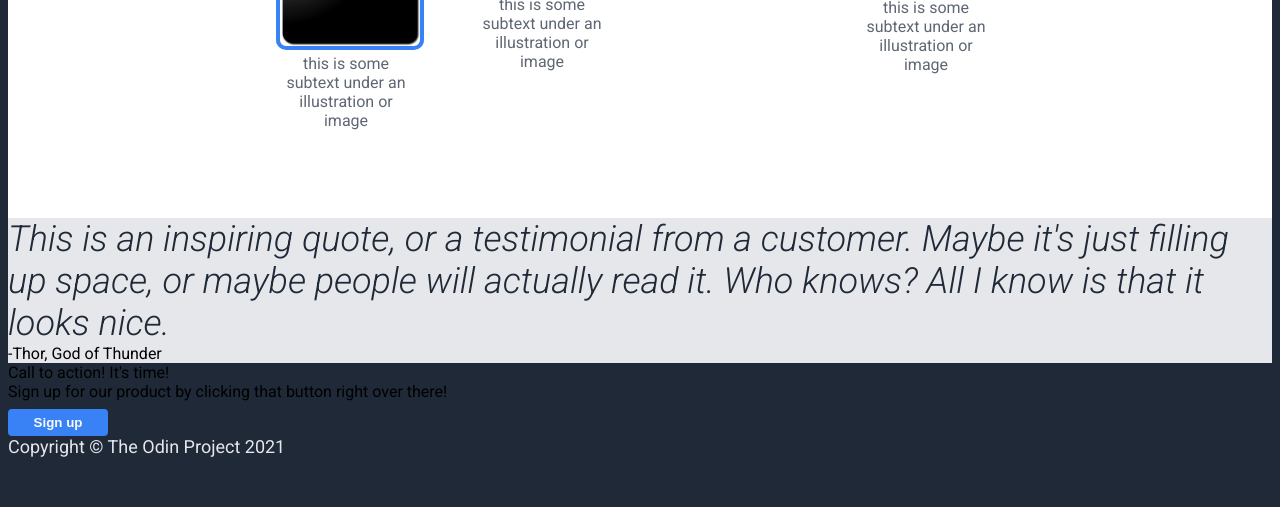
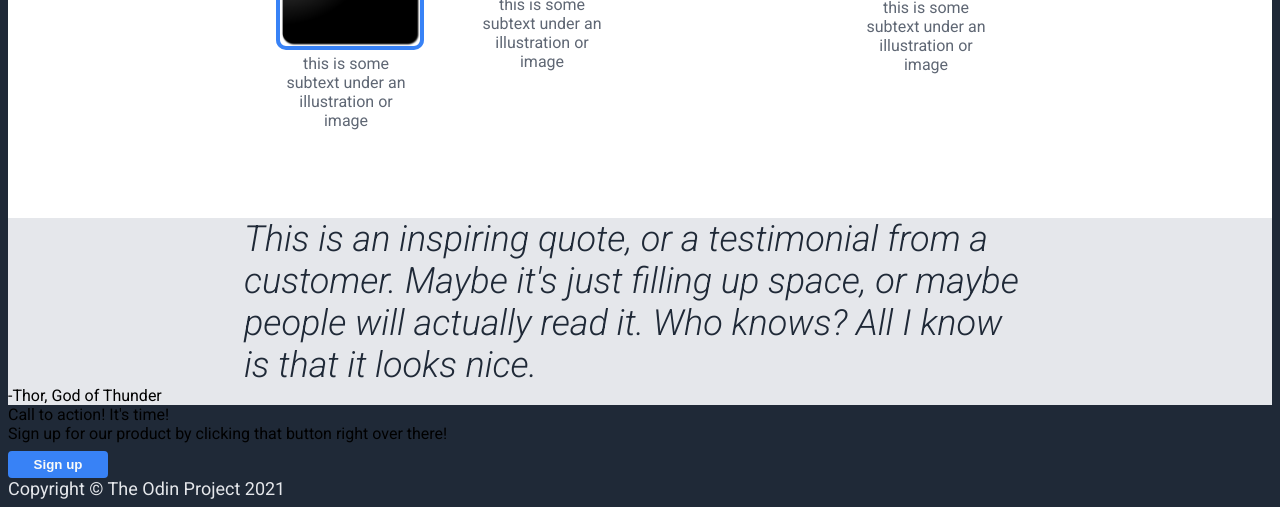
Before and after one commit to CosmiaByTheRiver/Odin-landing-page-project, a plain HTML site: page index.html in a window 1280 px wide. Shown: the part 719-1226 px from the top of the page. Before the commit the page ends 1184 px from the top, so only its background shows below. Drawn offline with Linux system fonts and the light colour scheme.

Commit message:
Make .quote-text a flex display and center it

```diff
--- a/index.html
+++ b/index.html
@@ -77,7 +77,7 @@
         </div>
         <div class="quote-container">
             <div class="quote-text">
-                <div class="text-alignment">
+                <div class="text-width">
                     This is an inspiring quote, or a testimonial from a customer. Maybe
                 it's just filling up space, or maybe people will actually read it.
                 Who knows? All I know is that it looks nice.
--- a/style.css
+++ b/style.css
@@ -117,4 +117,6 @@ a {
     color: #1F2937;
     font-size: 36px;
     font-style: italic;
+    display: flex;
+    justify-content: center;
 }
```
